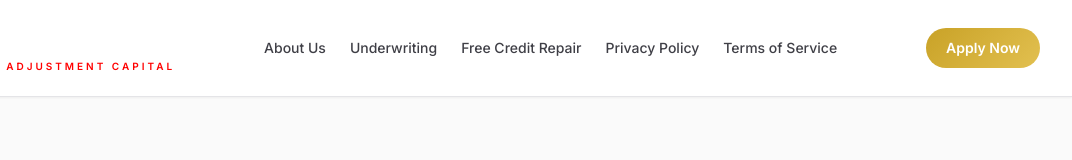
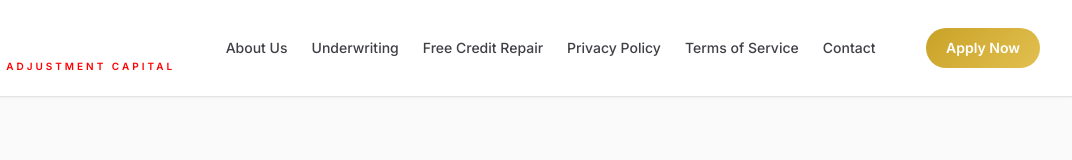
Before and after one commit to Shabuabbasi/sac-frans, a website: page contact.html in a window 1280 px wide. Shown: the top 160 px of the page, 208-1280 px from the left. Drawn offline with nearby package versions, Linux system fonts and the light colour scheme.

Commit message:
conatct page navbar

```diff
--- a/contact.html
+++ b/contact.html
@@ -38,6 +38,7 @@
                         <a href="free-credit-repair.html" class="nav-link text-zinc-700 hover:text-amber-600">Free Credit Repair</a>
                         <a href="privacy-policy.html" class="nav-link text-zinc-700 hover:text-amber-600">Privacy Policy</a>
                         <a href="terms-of-service.html" class="nav-link text-zinc-700 hover:text-amber-600">Terms of Service</a>
+                          <a href="contact.html" class="nav-link text-zinc-700 hover:text-amber-600">Contact</a>
 
                     </div>
                     <div class="flex items-center gap-2 sm:gap-3">
```
